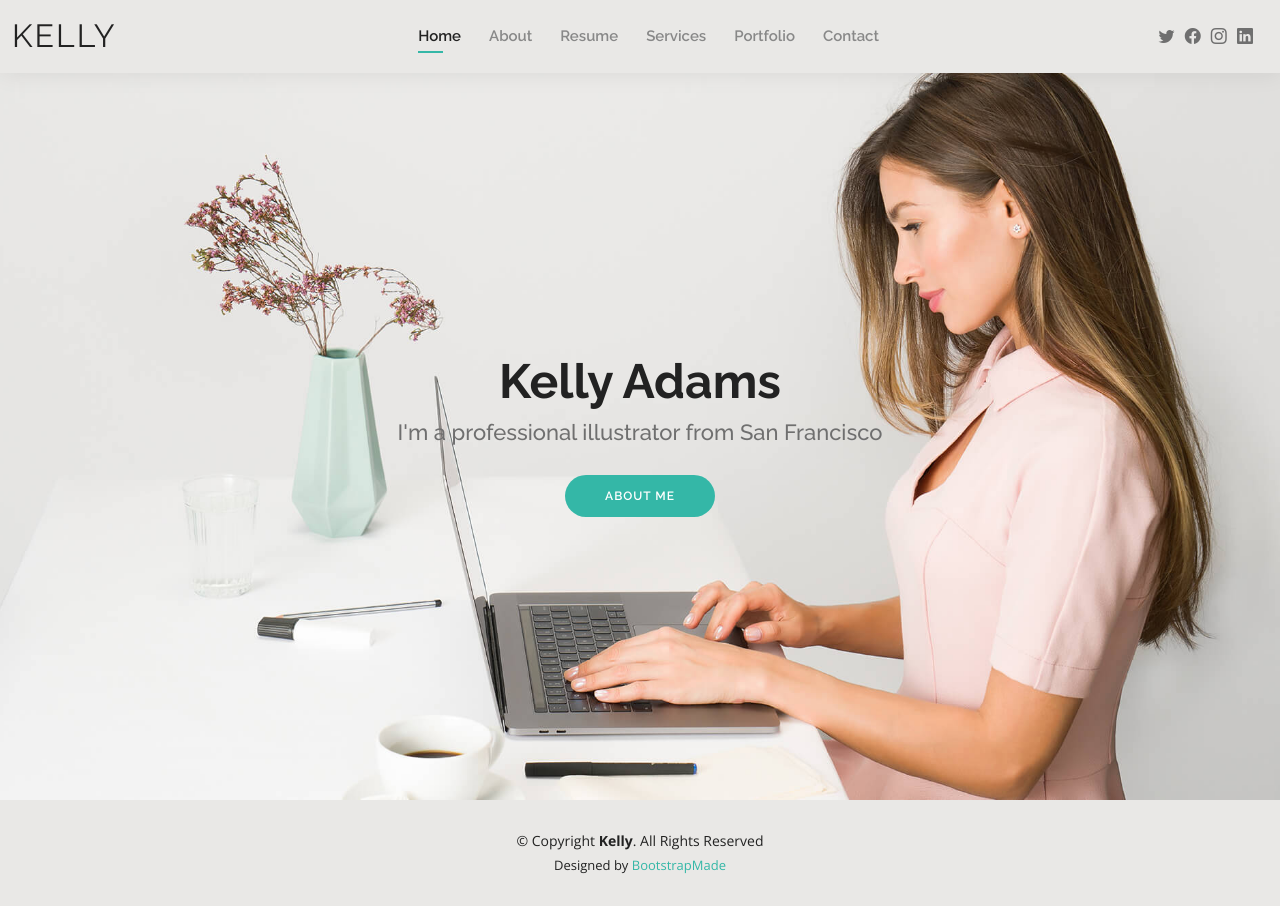
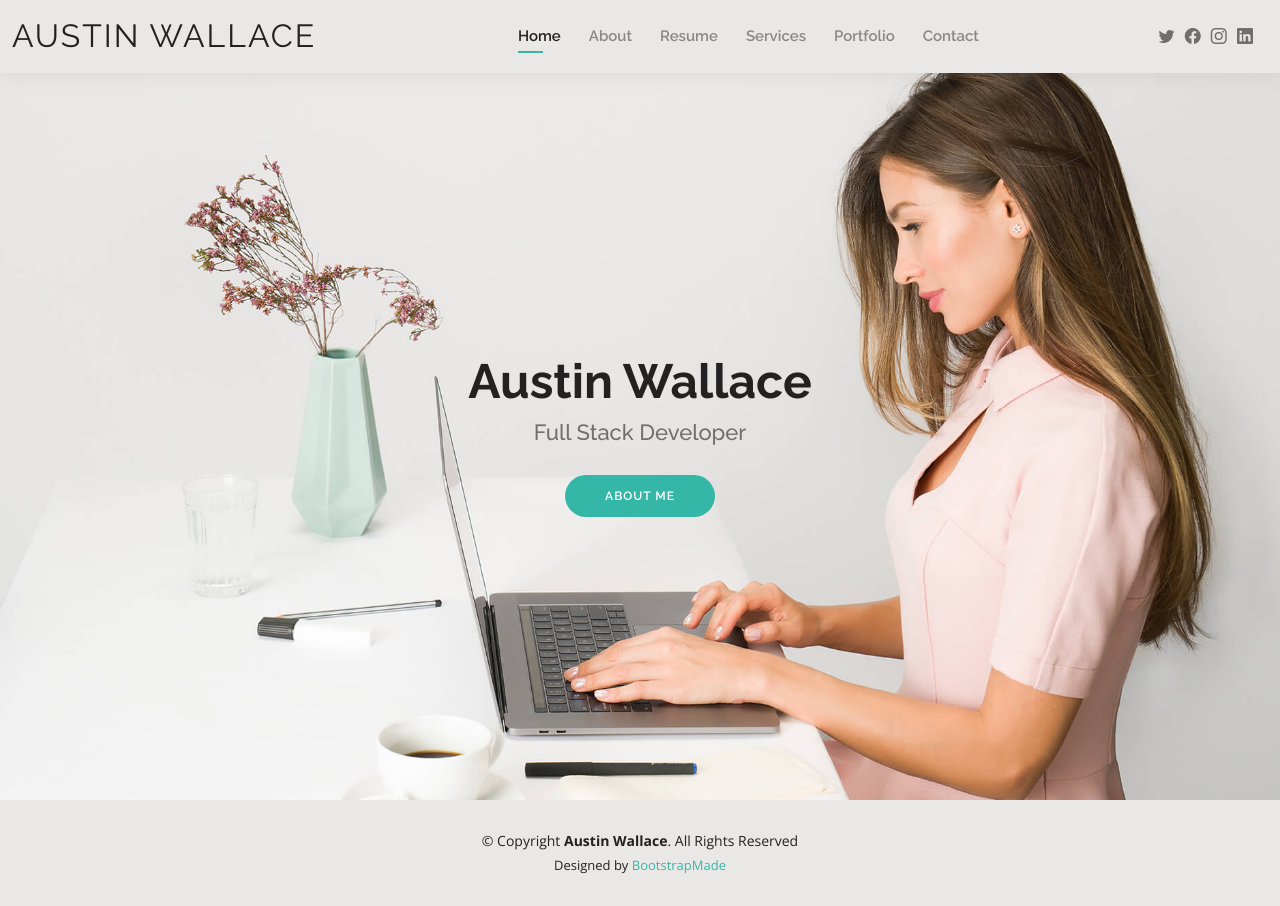
Before and after one commit to AusWallace56/PersonalSite2, a plain HTML site: page PeronsalSite2/index.html in a window 1280 px wide. Drawn offline with nearby package versions, Linux system fonts and the light colour scheme.

Commit message:
Customized text on home page

```diff
--- a/PeronsalSite2/index.html
+++ b/PeronsalSite2/index.html
@@ -41,7 +41,7 @@
   <header id="header" class="fixed-top">
     <div class="container-fluid d-flex justify-content-between align-items-center">
 
-      <h1 class="logo me-auto me-lg-0"><a href="index.html">Kelly</a></h1>
+      <h1 class="logo me-auto me-lg-0"><a href="index.html">Austin Wallace</a></h1>
       <!-- Uncomment below if you prefer to use an image logo -->
       <!-- <a href="index.html" class="logo"><img src="assets/img/logo.png" alt="" class="img-fluid"></a>-->
 
@@ -71,8 +71,8 @@
   <!-- ======= Hero Section ======= -->
   <section id="hero" class="d-flex align-items-center">
     <div class="container d-flex flex-column align-items-center" data-aos="zoom-in" data-aos-delay="100">
-      <h1>Kelly Adams</h1>
-      <h2>I'm a professional illustrator from San Francisco</h2>
+      <h1>Austin Wallace</h1>
+      <h2>Full Stack Developer</h2>
       <a href="about.html" class="btn-about">About Me</a>
     </div>
   </section><!-- End Hero -->
@@ -81,7 +81,7 @@
   <footer id="footer">
     <div class="container">
       <div class="copyright">
-        &copy; Copyright <strong><span>Kelly</span></strong>. All Rights Reserved
+        &copy; Copyright <strong><span>Austin Wallace</span></strong>. All Rights Reserved
       </div>
       <div class="credits">
         <!-- All the links in the footer should remain intact. -->
```
